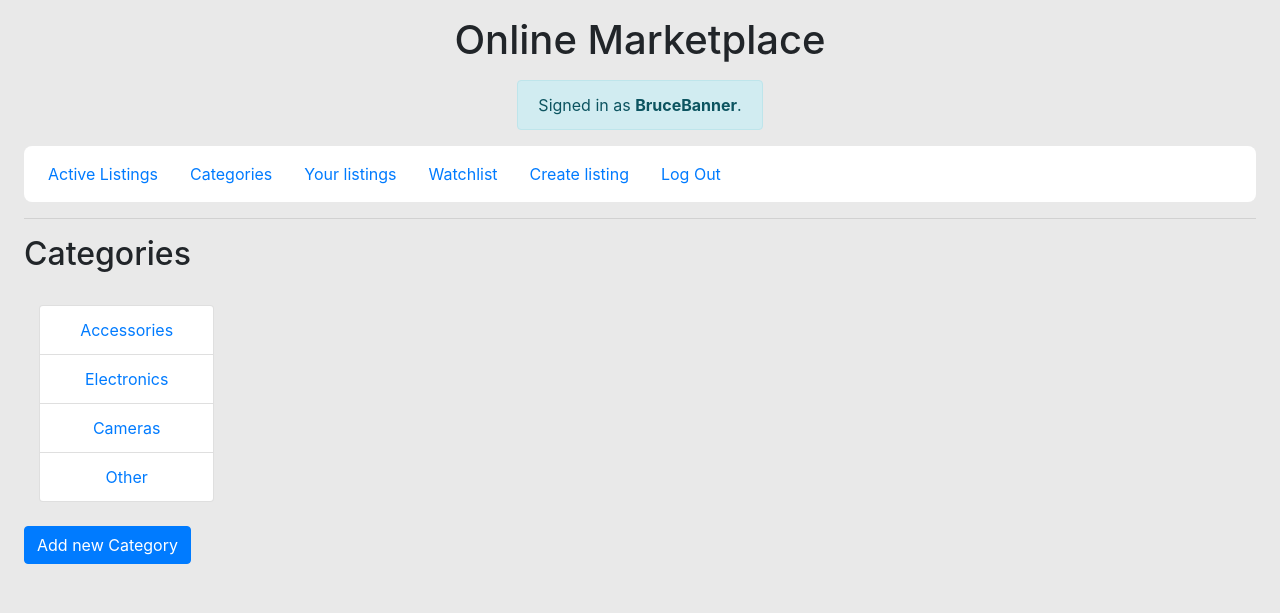
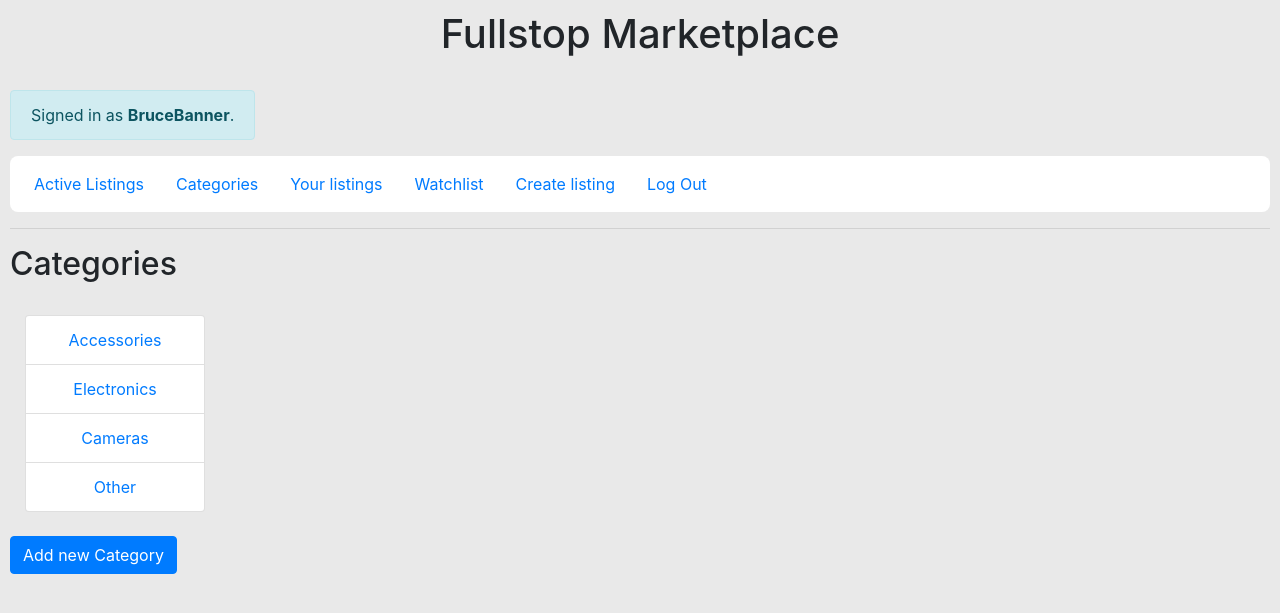
Before and after one commit to Anshuldhakar1/dbms_project, a Django app: page /categories in a window 1280 px wide. Shown: the top 613 px of the page. Run offline with Django 3.2, Linux system fonts and the light colour scheme; a user stored in the database is signed in; data comes from the database, SQL or seed files in the repository; both versions use the stored data as it was after the commit; some libraries are stand-ins or nearby versions.

Commit message:
title change and cache

```diff
--- a/auctions/templates/auctions/layout.html
+++ b/auctions/templates/auctions/layout.html
@@ -8,9 +8,9 @@
         <link rel="stylesheet" href="https://stackpath.bootstrapcdn.com/bootstrap/4.4.1/css/bootstrap.min.css" integrity="sha384-Vkoo8x4CGsO3+Hhxv8T/Q5PaXtkKtu6ug5TOeNV6gBiFeWPGFN9MuhOf23Q9Ifjh" crossorigin="anonymous">
         <link href="{% static 'auctions/styles.css' %}" rel="stylesheet">
     </head>
-    <body>
-        <h1 class="grid_center" style="margin: 1rem;">Online Marketplace</h1>
-        <div class="grid_center">
+    <body style="padding: 10px;">
+        <h1 style="display:grid; place-items: center; margin: 0 2rem 2rem 2rem;">Fullstop Marketplace</h1>
+        <div>
             {% if user.is_authenticated %}
             <div style="padding-left: 0px; width:fit-content;">
                 <div class="alert alert-info">
```
Also changed, not shown: db.sqlite3.
